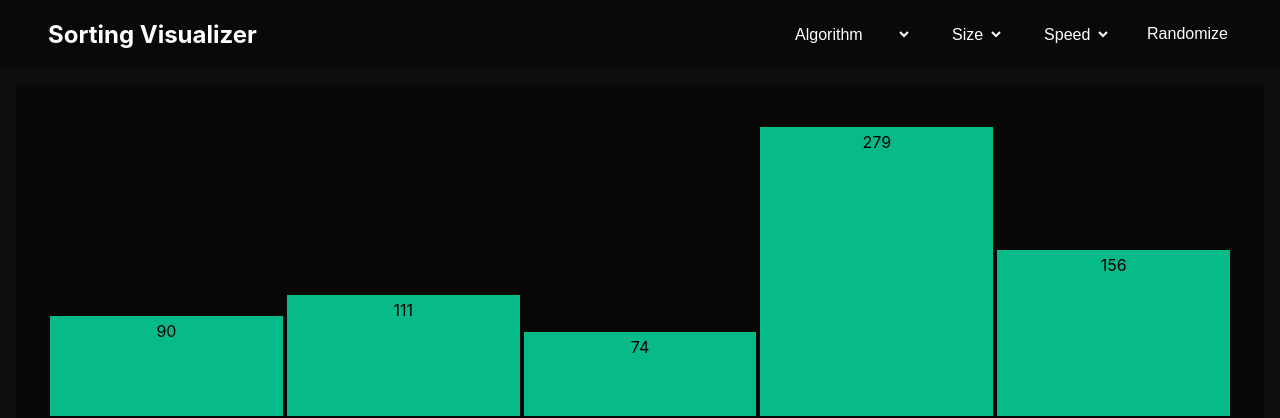
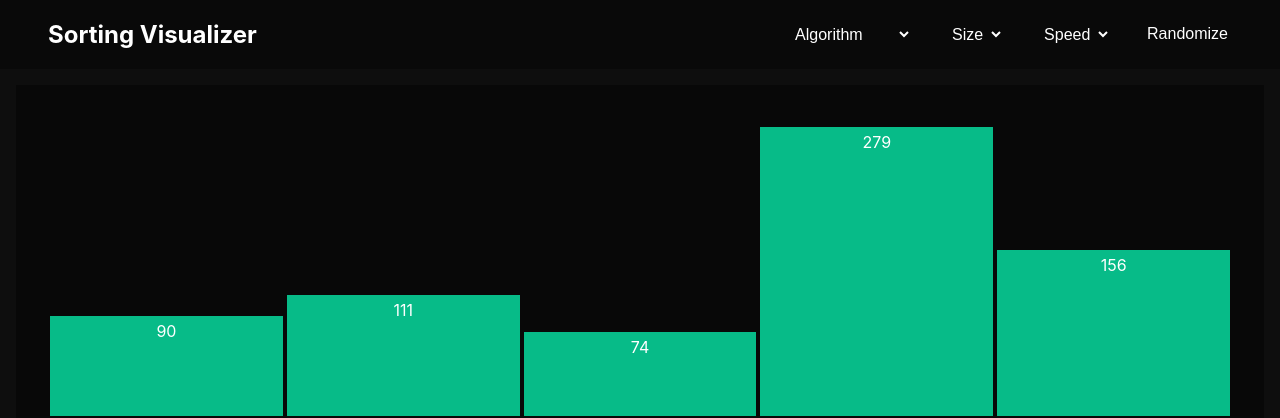
Before and after one commit to priyadharshini149/Visualizer, a React (Create React App) app in the folder mysort/: page / in a window 1280 px wide. Shown: the top 418 px of the page. Built offline with nearby package versions, Linux system fonts and the light colour scheme.

Commit message:
bar value color is modified

```diff
--- a/mysort/src/SortVisualizer/sortVisualizer.css
+++ b/mysort/src/SortVisualizer/sortVisualizer.css
@@ -28,7 +28,7 @@
     padding: 5px;
 }
 .bar span{
-  color: black;
+  color: rgb(255, 255, 255);
   margin-bottom: 10px;
 }
 
```
